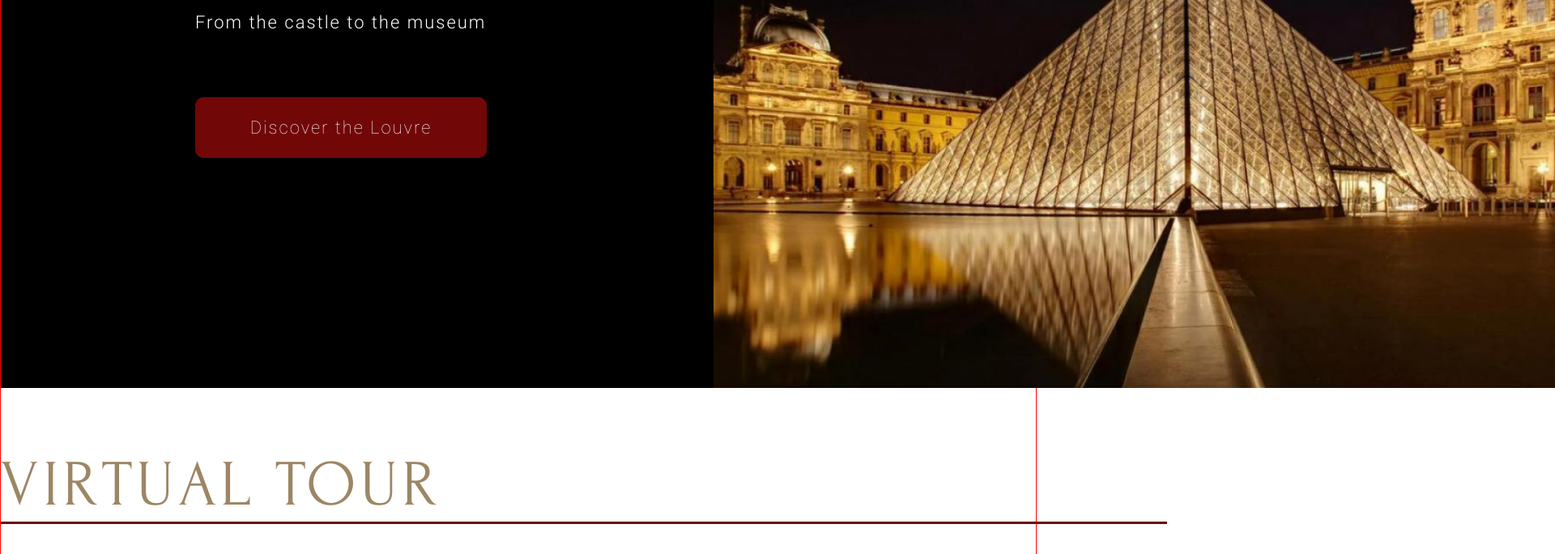
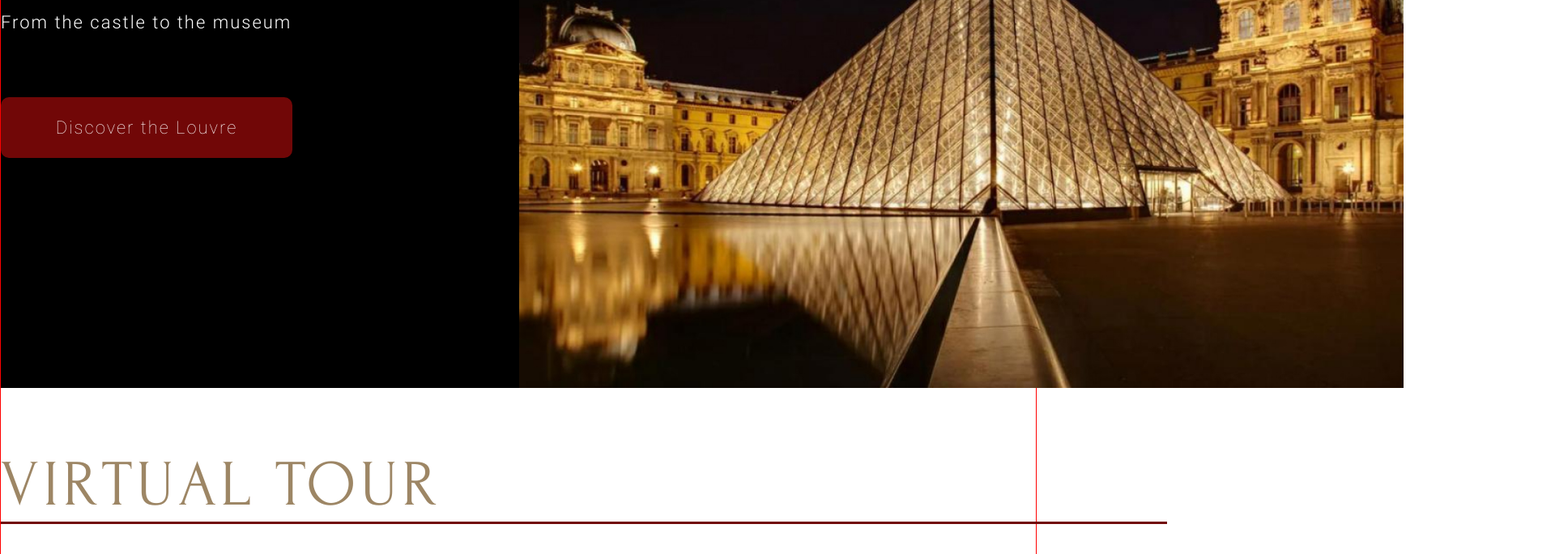
Before and after one commit to LudmilaZhuleha/museum, a plain HTML site: page index.html in a window 1280 px wide. Shown: the part 566-1250 px from the top of the page at 81% size, 1920 px wide, since content can reach past the window. Drawn offline with Linux system fonts and the light colour scheme.

Commit message:
Update style.css

```diff
--- a/style.css
+++ b/style.css
@@ -141,8 +141,7 @@ html, body, h1, h2, h3, h4, h5, h6, div, nav, header, footer, menu, main {
     width: 1920px;
     height: 100%;
     padding-top: 76px;
-    margin-left: 240px;
-    margin-right: 0;
+    margin: 0 auto;
 
 }
 .welcome_image{
```
